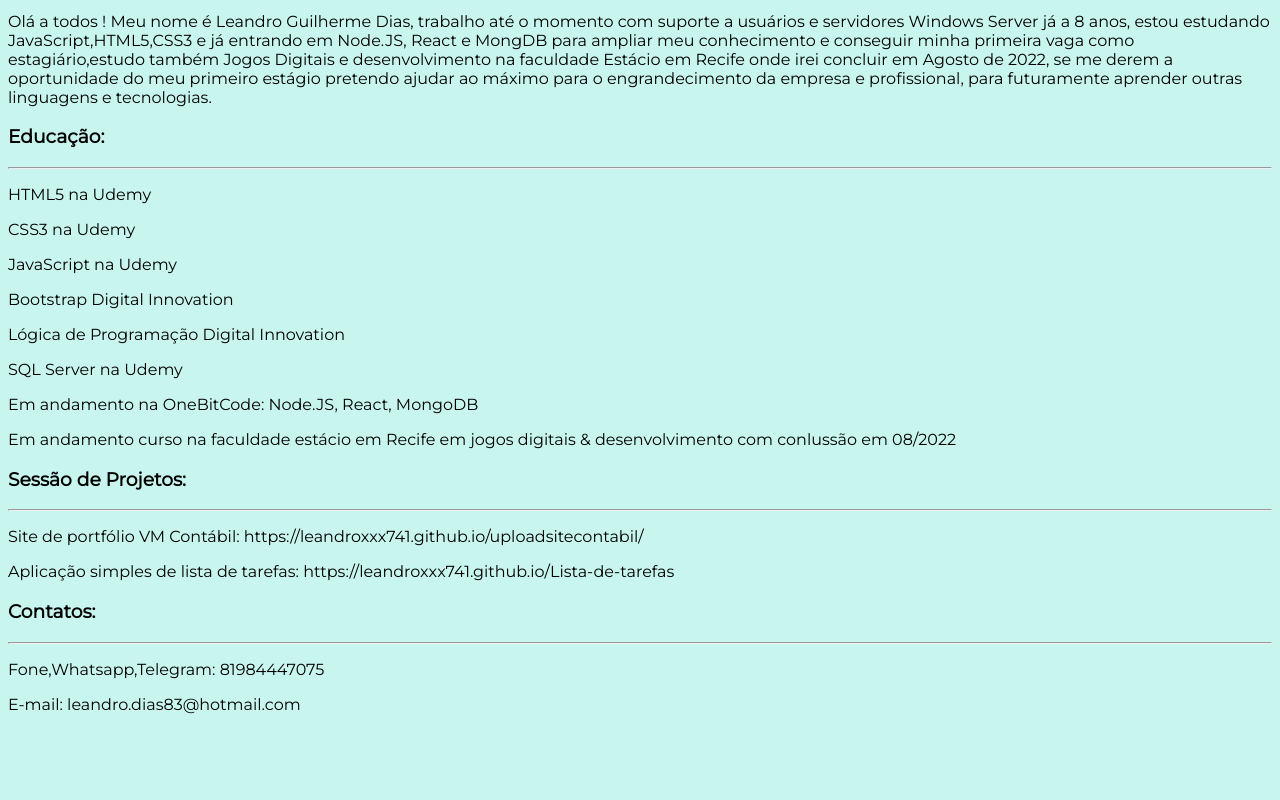
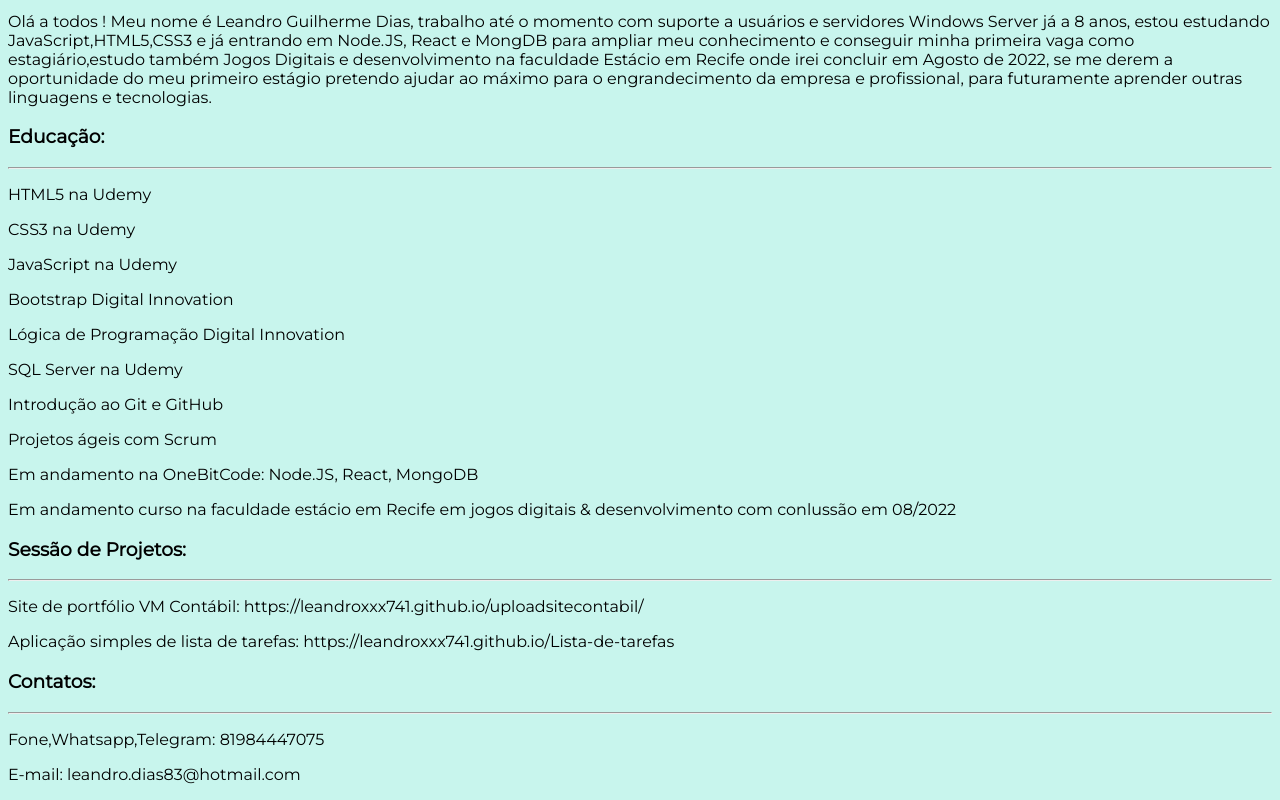
Before and after one commit to leandroxxx741/curriculo, a plain HTML site: page index.html in a window 1280 px wide. Shown: the part 797-1597 px from the top of the page. Before the commit the page ends 1527 px from the top, so only its background shows below. Drawn offline with Linux system fonts and the light colour scheme.

Commit message:
Update index.html

```diff
--- a/index.html
+++ b/index.html
@@ -59,6 +59,8 @@
         <p>Bootstrap Digital Innovation</p>
         <p>Lógica de Programação Digital Innovation</p>
         <p>SQL Server na Udemy</p>
+        <p>Introdução ao Git e GitHub</p>
+        <p>Projetos ágeis com Scrum</p>
         <p>Em andamento na OneBitCode: Node.JS, React, MongoDB</p>
         <p>Em andamento curso na faculdade estácio em Recife em jogos digitais & desenvolvimento com conlussão em 08/2022</p>
     </section>
```
